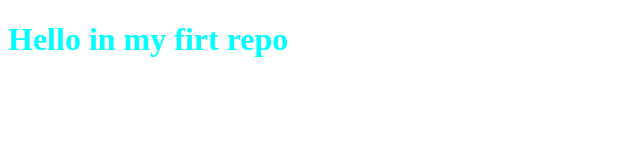
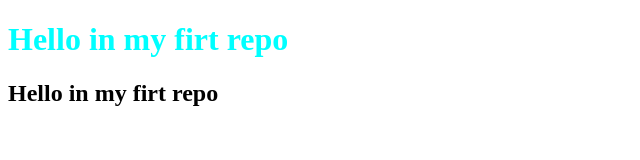
Before and after one commit to Adzu/my-first-repo, a plain HTML site: page index.html in a window 1280 px wide. Shown: the whole page, without its empty margins (0-640 px from the left). Drawn offline with Linux system fonts and the light colour scheme.

Commit message:
zmiana-1

```diff
--- a/index.html
+++ b/index.html
@@ -8,6 +8,7 @@
     <link rel="stylesheet" href="/main.css">
 </head>
 <body>
-    <h1>Hello in my firt repo</h1>
+    <h1>Hello in my firt repo </h1>
+    <h2>Hello in my firt repo </h2>
 </body>
 </html>
```
